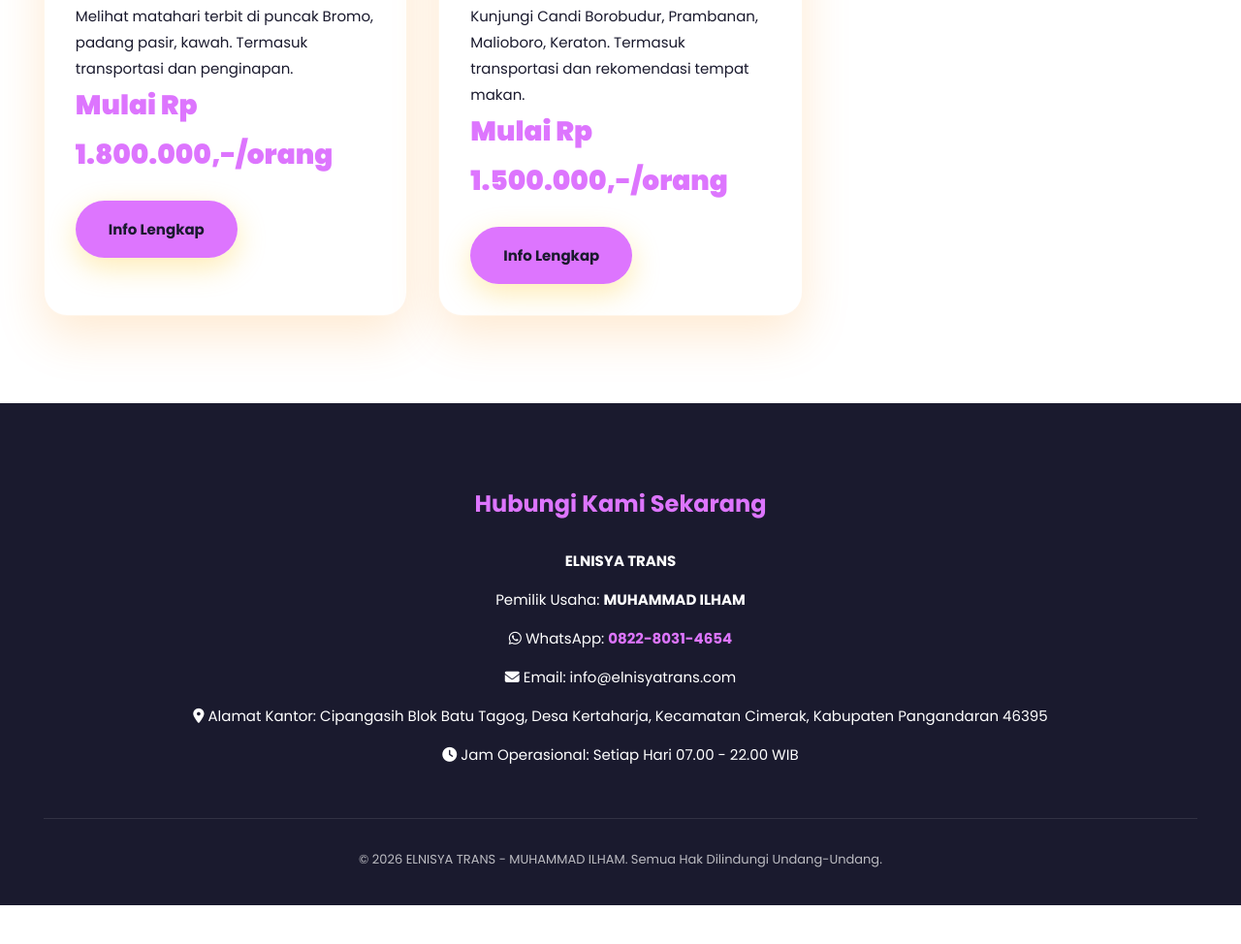
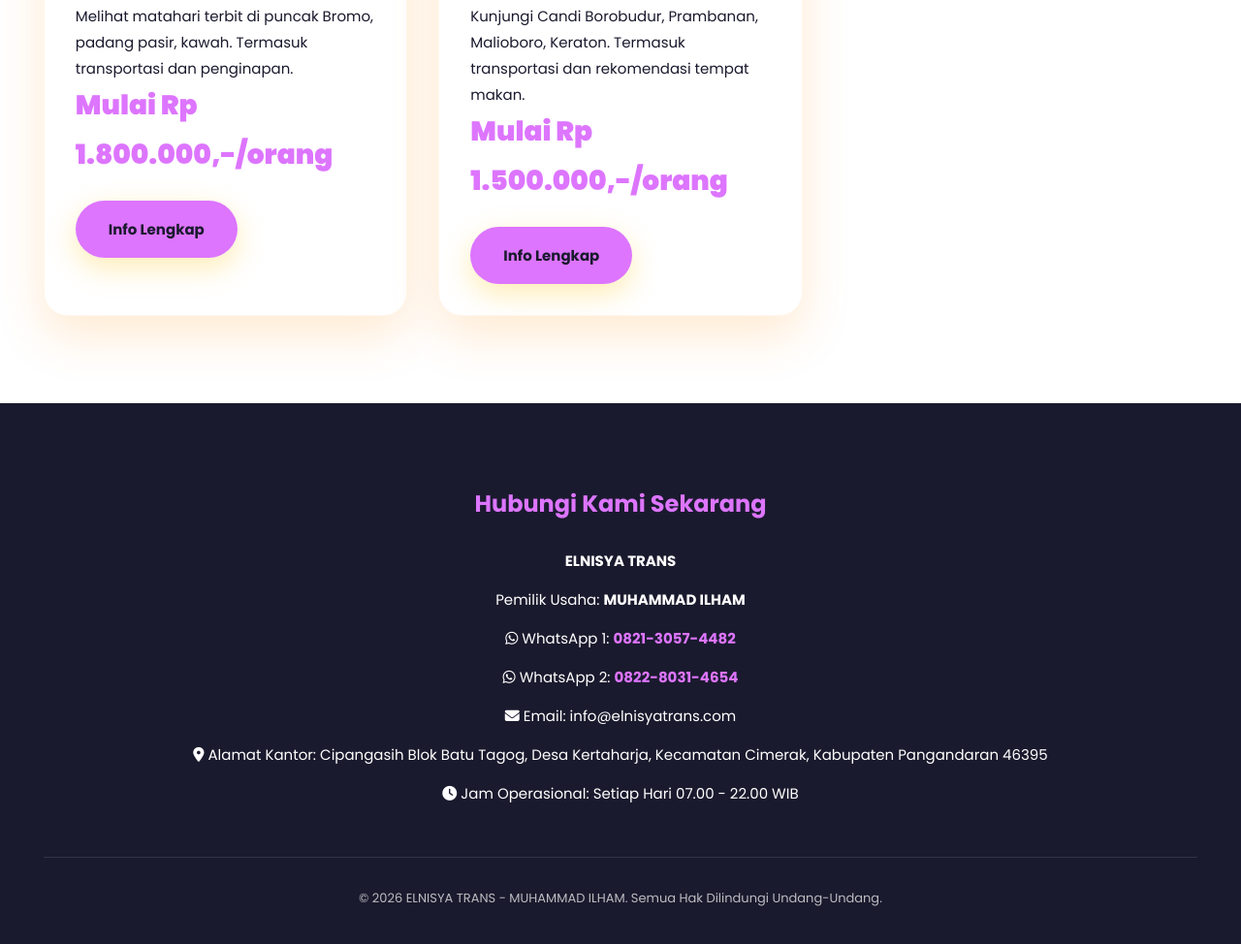
Before and after one commit to nitaratnasari/Elnisya, a plain HTML site: page index.html in a window 1280 px wide. Shown: the part 6579-7553 px from the top of the page at 97% size. Before the commit the page ends 7513 px from the top, so only its background shows below. Drawn offline with Linux system fonts and the light colour scheme.

Commit message:
malas ngoding, paham 🖐

```diff
--- a/index.html
+++ b/index.html
@@ -1342,7 +1342,9 @@
                 <h4>Hubungi Kami Sekarang</h4>
                 <p><strong>ELNISYA TRANS </strong></p>
                 <p>Pemilik Usaha: <strong>MUHAMMAD ILHAM</strong></p>
-                <p><i class="fab fa-whatsapp"></i> WhatsApp: <a href="https://wa.me/6282280314654">0822-8031-4654</a>
+                <p><i class="fab fa-whatsapp"></i> WhatsApp 1: <a href="https://wa.me/6282130574482">0821-3057-4482</a>
+                </p>
+                <p><i class="fab fa-whatsapp"></i> WhatsApp 2: <a href="https://wa.me/6282280314654">0822-8031-4654</a>
                 </p>
                 <p><i class="fas fa-envelope"></i> Email: info@elnisyatrans.com</p>
                 <p><i class="fas fa-map-marker-alt"></i> Alamat Kantor: Cipangasih Blok Batu Tagog, Desa Kertaharja,
```
